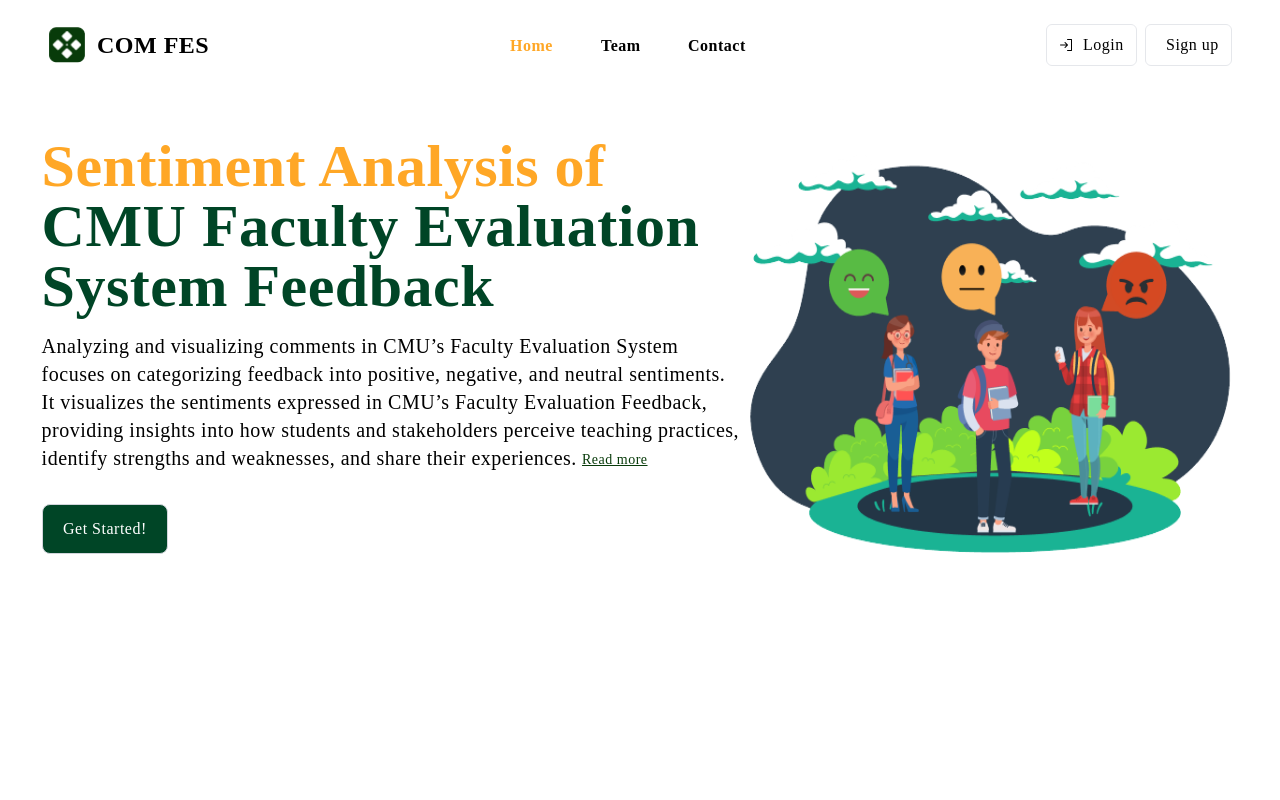
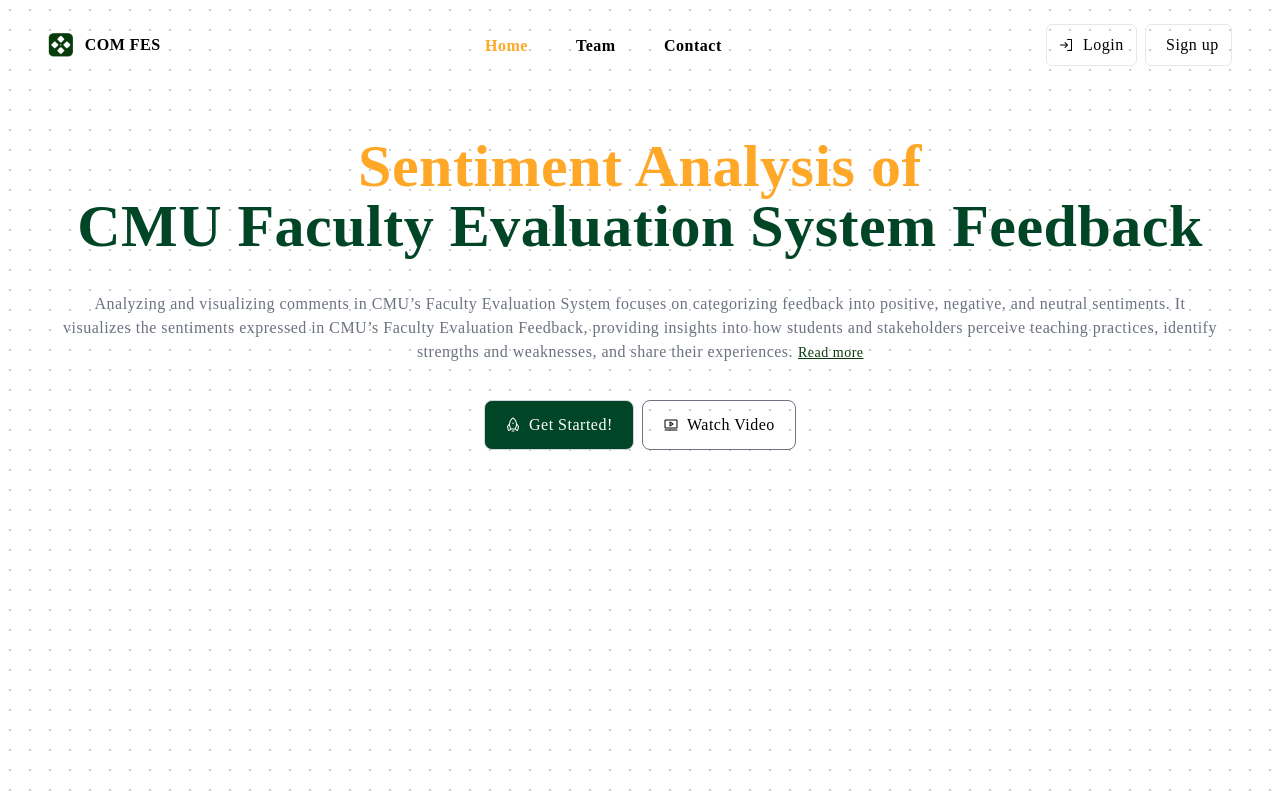
Before and after one commit to pamisa21/Capstone-FInal, a Flask app: page /main in a window 1280 px wide. Run offline with Flask 3, Linux system fonts and the light colour scheme.

Commit message:
design and other function

```diff
--- a/Templates/Crud/view_faculty.html
+++ b/Templates/Crud/view_faculty.html
@@ -54,9 +54,9 @@
                     </div>
 
                     <div class="text-right mt-4">
+                        <a href="{{ request.referrer or url_for('faculty') }}" class="font-semibold text-green-600 hover:underline">Back</a>
+                    </div>
 
-                        <a href="{{ url_for('faculty') }}" class="font-semibold text-green-600 hover:underline">Back to Faculty List</a>
-                    </div>
 
                 </form>
             </div>
--- a/Templates/includes/Public/headers.html
+++ b/Templates/includes/Public/headers.html
@@ -1,12 +1,12 @@
 <div>
-  <section class="relative mx-auto">
+  <section class="relative mx-auto ">
     <!-- Navbar -->
-    <nav class="flex justify-between text-b w-screen fixed top-0 left-0 z-50 bg-white">
+    <nav class="flex justify-between text-b w-screen fixed top-0 left-0 z-50 header">
       <div class="px-5 xl:px-12 py-6 flex w-full items-center">
         <!-- Logo -->
-        <a href="#" class="flex flex-col items-center sm:flex-row sm:items-center sm:justify-start">
-          <img src="static/img/feslogo.png" alt="Logo" class="h-9 w-auto">
-          <span class="mt-2 sm:ml-3 sm:mt-0 text-2xl font-bold font-heading focus-in-expand-fwd primary hidden sm:flex">
+        <a href="main" class="flex flex-col items-center sm:flex-row sm:items-center sm:justify-start focus-in-expand-fwd">
+          <img src="static/img/feslogo.png" alt="Logo" class="h-6 w-auto">
+          <span class="mt-2 sm:ml-3 sm:mt-0  font-bold font-heading  primary hidden sm:flex ">
             COM FES
           </span>
         </a>
@@ -68,7 +68,7 @@
         </svg>
       </button>
 
-      <!-- Menu items -->
+
       <!-- Menu items -->
 <ul class="px-4 pt-4  mt-7 font-semibold font-heading space-y-4 text-gray">
   <li><a class="hover:text-gray-200" href="#" onclick="showSection('home')">
--- a/Templates/main.html
+++ b/Templates/main.html
@@ -15,16 +15,17 @@
     </header>
 
     <div class="flex flex-1">
-        <div class="absolute top-[7%] left-[2%] right-[2%]">
+        <div class="absolute md:top-[7%] top-[7%] left-[2%] right-[2%]">
             <div id="home-section" class="mt-4 ">
                 <section>
-                    <div class="grid py-8 px-4 mx-auto max-w-screen-xl lg:gap-8 xl:gap-0 lg:py-16 lg:grid-cols-12">
+                    <div class="grid py-8 px-4 mx-auto max-w-screen-xl lg:gap-8 xl:gap-0 lg:py-16">
                         <div class="place-self-center mr-auto lg:col-span-7">
-                            <h2 class="mb-4 max-w-2xl text-4xl font-extrabold leading-none md:text-5xl xl:text-6xl dark:text-black">
+                            <h2 class="mb-4 text-4xl font-extrabold leading-none md:text-5xl xl:text-6xl dark:text-black text-center">
                                 Sentiment Analysis of <br>
                                 <span class="pt-5">CMU Faculty Evaluation System Feedback</span>
                             </h2>
-                            <p class="mb-6 max-w-2x3 font-thin text-gray-500 lg:mb-8 md:text-sm lg:text-xl dark:text-gray-400">
+                            <h4 class="text-center text-gray-500  mx-auto p-5">
+
                                     Analyzing and visualizing comments in CMU’s Faculty Evaluation System focuses on categorizing feedback into positive, negative,
                                      and neutral sentiments. It visualizes the sentiments expressed in CMU’s Faculty Evaluation Feedback, providing insights into how
                                      students and stakeholders perceive teaching practices, identify strengths and weaknesses, and share their experiences.
@@ -33,44 +34,49 @@
                                          and enhancing the educational experience in future research.
                                     </span>
                                     <a href="javascript:void(0);" onclick="toggleText()" id="seeMore" class="text-[#083B0A] hvr-underline-from-center text-sm underline ">Read more</a>
-                            </p>
 
-                            <div >
-                                <div>
-                                    <a href="{{ url_for('dashboard') }}" class="hvr-shutter-out-horizontal inline-flex justify-center items-center
+                            </h4>
+                            <!-- hvr-shutter-out-horizontal-->
+                            <div class="flex justify-center items-center">
+                                <a href="{{ url_for('dashboard') }}" class=" inline-flex justify-center items-center mt-4 hvr-underline-from-center bg-[#004526]
                                 py-3 px-5 text-base font-medium text-center rounded-lg border border-gray-300 dark:border-gray-700 text-white
                                 w-full sm:w-auto">
+                                <i class="ph ph-rocket mr-2"></i>
                                     Get Started!
                                 </a>
-                                </div>
+                                <a href="" class="inline-flex justify-center items-center mt-4 ml-2 hvr-underline-from-center
+                                    py-3 px-5 text-base font-medium text-center rounded-lg border border-gray-500 bg-transparent
+                                                    w-full sm:w-auto">
+                                    <i class="ph ph-video mr-2"></i>
+                                    Watch Video
+                                </a>
 
                             </div>
-
                         </div>
-                        <div class="hidden lg:mt-0 lg:col-span-5 lg:flex">
-                            <img src="static/img/frontimg.png" alt="mockup">
-                        </div>
-
                     </div>
                 </section>
 
 
+
             </div>
             <div id="about-section" class="hidden mt-10 text-lg">
-                <section class="bg-white">
-                    <div class="container px-6 py-10 mx-auto">
-                        <h1 class="text-2xl font-semibold text-center text-gray-800 capitalize lg:text-3xl dark:text-black">
-                            Our Team</h1>
+                <section class="">
+                    <div class="Contact px-6 py-12 mx-auto">
+                        <div class="text-center">
 
-                        <p class="sub max-w-2xl mx-auto my-6 text-center">
-                        A passionate and skilled group dedicated to collaboration, innovation,
-                         and delivering exceptional results. Together, we turn ideas into reality and challenges into opportunities.
-                        </p>
+
+                            <h1 class="mt-2 text-2xl font-semibold"> Our Team </h1>
+
+                            <p class="sub mt-3">  A passionate and skilled group dedicated to collaboration, innovation,
+                                and delivering exceptional results. Together, we turn ideas into reality and challenges into opportunities.</p>
+                        </div>
+
+
 
 
                         <div class="grid grid-cols-1 gap-8 mt-8 xl:mt-16 md:grid-cols-2 xl:grid-cols-3">
                             <div class="flex flex-col items-center">
-                                <img class="object-cover w-[90%] rounded-xl aspect-square"
+                                <img class="object-cover w-[70%] rounded-xl aspect-square"
                                 src="static/img/Ritchel.png"  alt="">
                                 <h1 class="team_title mt-4 text-2xl font-semibold">Ritchel Naquinez</h1>
                                 <p class="team_name mt-2 ">Design Director</p>
@@ -108,7 +114,7 @@
                             </div>
 
                             <div class="flex flex-col items-center">
-                                <img class="object-cover w-[90%] rounded-xl aspect-square" src="static/img/Arram.png"  alt="Arram">
+                                <img class="object-cover w-[70%] rounded-xl aspect-square" src="static/img/Arram.png"  alt="Arram">
 
                                 <h1 class="team_title mt-4 text-2xl font-semibold">Arram Pamisa</h1>
 
@@ -145,7 +151,8 @@
                             </div>
 
                             <div class="flex flex-col items-center">
-                               <img class="object-cover w-[90%] rounded-xl aspect-square" src="static/img/Merijo.png" alt="Jianne">
+                               <img class="object-cover w-[70%] rounded-xl aspect-square" src="static/img/Merijo.png" alt="Jianne">
+
 
 
                                 <h1 class="team_title mt-4 text-2xl font-semibold">Jianne  Mengote</h1>
@@ -188,7 +195,7 @@
 
             <div id="contact-section" class="hidden mt-10 text-lg">
 
-                <section class="bg-white ">
+                <section class=" ">
                     <div class="Contact px-6 py-12 mx-auto">
                         <div class="text-center">
 
--- a/Templates/staff/edit_profile.html
+++ b/Templates/staff/edit_profile.html
@@ -42,10 +42,10 @@
 
             <!-- Action Buttons -->
             <div class="flex flex-col space-y-3 mt-6">
-                <button type="submit" class="btn-save text-black py-2 rounded">
+                <button type="submit"  class=" text-white bg-[#004526]  w-full py-2 rounded hvr-underline-from-center">
                     <i class="material-icons align-middle mr-1">save</i> Save Changes
                 </button>
-                <a href="{{ url_for('profile') }}" class="btn-back text-gray-700 py-2 rounded">
+                <a href="{{ url_for('profile') }}" class="w-full py-2 rounded hvr-underline-from-center text-black border border-gray-300 text-center">
                     <button type="button" class="text-black py-2 rounded">
                         <i class="material-icons align-middle mr-1">arrow_back</i> Back to Profile
                     </button>
--- a/routes.py
+++ b/routes.py
@@ -137,24 +137,28 @@
 
         if password != confpassword:
             flash("Passwords do not match!", "error")
-            return redirect(url_for('register_page'))
+            return redirect(url_for('register'))
 
         existing_user = Users.query.filter_by(email=email).first()
         if existing_user:
             flash("Email address already exists!", "error")
-            return redirect(url_for('register_page'))
+            return redirect(url_for('register'))
 
         # Hash the password using pbkdf2:sha256
         hashed_password = generate_password_hash(password, method='pbkdf2:sha256')
 
-        # Assuming the Users model includes a 'status' field
+        # Create a new user
         new_user = Users(name=username, email=email, password=hashed_password, status=status)
 
         db.session.add(new_user)
         db.session.commit()
 
-        flash("Registration successful! Please log in.", "success")
-        return redirect(url_for('login'))
+        # Log the user in
+        session['username'] = new_user.name
+        session['user_id'] = new_user.id
+
+        flash("Registration successful!", "success")
+        return redirect(url_for('dashboard'))  # Redirect to dashboard instead of login
 
     return render_template('Auth/register.html')
 
@@ -295,6 +299,7 @@
             if selected_semester:
                 selected_semester_name = selected_semester.ay_name
 
+
         return render_template(
             'dashboard.html',
             all_faculty=all_faculty,
@@ -319,7 +324,9 @@
             overall_neutral_count=overall_neutral_count,
             overall_negative_count=overall_negative_count,
             wordcloud_data=wordcloud_data,
-            selected_semester_name=selected_semester_name  # Pass the semester name to the template
+            selected_semester_name=selected_semester_name
+           # Pass the semester name to the template
+
         )
 
     return redirect(url_for('login'))
@@ -1202,7 +1209,7 @@
 @app.route('/profile')
 def profile():
     if 'username' in session:
-        username = session['username']
+
         user_id = session['user_id']
 
         # Fetch user data based on the user_id
@@ -1210,7 +1217,7 @@
 
         # Pass the available data to the template
         return render_template('staff/profile.html',
-                               username=username,
+                               name=user.name,
                                email=user.email,
                                status="Active" if user.status == 1 else "Inactive",
                                password=user.password)
@@ -1270,11 +1277,10 @@
 
 
 
-
 def get_predefined_sentiment(text):
     # Clean and normalize the input text
     cleaned_text = re.sub(r'[^a-zA-Z\s]', '', text)
-    cleaned_text = re.sub(r'\s+', ' ', cleaned_text).strip().lower()
+    cleaned_text = re.sub(r'\s+', ' ', cleaned_text).strip()
 
     # Predefined sentiments with expanded common phrases
     specific_sentiments = {
@@ -1323,9 +1329,15 @@
         "mahina ka": 0,
     }
 
-    # Check if any predefined sentiment matches a substring in the cleaned text
-    for phrase, sentiment in specific_sentiments.items():
-        if phrase in cleaned_text:
-            return sentiment
+    # Check if the cleaned text matches predefined sentiments
+    sentiment = specific_sentiments.get(cleaned_text.lower(), None)
+    if sentiment is not None:
+        return sentiment
 
-    return None
+    # Additional feature: Check length and positive words
+    positive_words = ["very good", "nice","good job" , "excellent", "awesome"]
+    # Check if the text length is 15 and contains any of the positive words
+    if len(cleaned_text) <= 10 and any(word in cleaned_text.lower() for word in positive_words):
+        return 2  # Positive sentiment
+
+    return None  # Default to None if no match
--- a/static/css/loading.css
+++ b/static/css/loading.css
@@ -3,6 +3,7 @@
 body {
     margin: 0;
     overflow: hidden;
+
 }
 
 .preloader {
@@ -18,6 +19,7 @@
     z-index: 9999;
     opacity: 0; /* Initially set opacity to 0 for the fade-in effect */
     animation: fadeInOut 8s ease-in-out; /* CSS animation for fade-in and fade-out */
+
 }
 
 /* Optional: Style the preloader image */
--- a/static/css/style.css
+++ b/static/css/style.css
@@ -3,8 +3,19 @@
 
 /* Hom Section CSS */
 body {
-    font-family: 'poppins';
+    font-family: 'Poppins';
     letter-spacing: 0.5px;
+    background-image: radial-gradient(circle, #ccc 1px, transparent 1px);
+    background-size: 20px 20px;
+    background-repeat: repeat;
+}
+
+
+.header{
+    background-image: radial-gradient(circle, #ccc 1px, transparent 1px);
+    background-size: 20px 20px;
+    background-repeat: repeat;
+    background-color: white;
 }
 .active {
     color: var(--secondary);
@@ -150,7 +161,7 @@
 .loginbutton {
     background-color: var(--primary);
     color:white;
-    font-weight: lighter;
+
 }
 .loginbutton:hover{
     background-color: var(--secondary);
@@ -188,7 +199,7 @@
     height: 85%;
     box-shadow: 2px 2px 2px 2px rgba(84, 86, 85, 0.1);
     margin-top: 10px;
-
+    background-color: white;
     border-radius:  10px;
 }
 
@@ -402,8 +413,9 @@
         display: flex;
         justify-content: center;
         align-items: center;
-        background-color: #f5f5f5;
+
         padding: 1rem;
+
     }
     .profile-page {
         width: 100%;
@@ -429,7 +441,7 @@
     .form-input {
         width: 100%;
         padding: 0.5rem;
-        border: 1px solid var(--green5);
+        border: 1px solid var(--primary);
         border-radius: 4px;
     }
     .profile-header img {
@@ -438,12 +450,10 @@
     .btn-save {
         width: 100%;
         text-align: center;
-        background-color: var(--green5);
+        background-color: var(--primary);
+        color: white;
     }
-    .btn-save:hover {
-        width: 100%;
-        background-color: var(--secondary);
-    }
+
 
     .btn-back:hover {
         width: 100%;
--- a/static/js/main.js
+++ b/static/js/main.js
@@ -69,6 +69,39 @@
 
 
 
+function updateDepartments() {
+    const collegeDropdown = document.getElementById('filterCollege');
+    const departmentDropdown = document.getElementById('filterDepartment');
+    const selectedCollege = collegeDropdown.value;
+
+    // Save the currently selected department
+    const selectedDepartment = departmentDropdown.value;
+
+    // Loop through department options and toggle visibility
+    Array.from(departmentDropdown.options).forEach((option) => {
+        const departmentCollegeId = option.getAttribute('data-college-id');
+        if (departmentCollegeId === selectedCollege || !departmentCollegeId) {
+            option.style.display = '';
+        } else {
+            option.style.display = 'none';
+        }
+    });
+
+    // Restore the selected department if valid
+    if (selectedDepartment) {
+        const validOption = Array.from(departmentDropdown.options).find(
+            (option) => option.value === selectedDepartment && option.style.display !== 'none'
+        );
+
+        if (validOption) {
+            departmentDropdown.value = selectedDepartment;
+        } else {
+            departmentDropdown.value = '';
+        }
+    } else {
+        departmentDropdown.value = '';
+    }
+}
 
 
 document.addEventListener('DOMContentLoaded', () => {
```
Also changed, not shown: Templates/Auth/login.html (+10 -4 lines), Templates/Auth/register.html (+5 -4 lines), Templates/comments.html (+6 -5 lines), Templates/dashboard.html (+14 -7 lines), Templates/includes/navbar.html (+5 -5 lines), Templates/staff/profile.html (+11 -10 lines), static/css/emoji.png (added), static/img/profile.png (added). Lines whose indentation alone changed are shown as unchanged.
